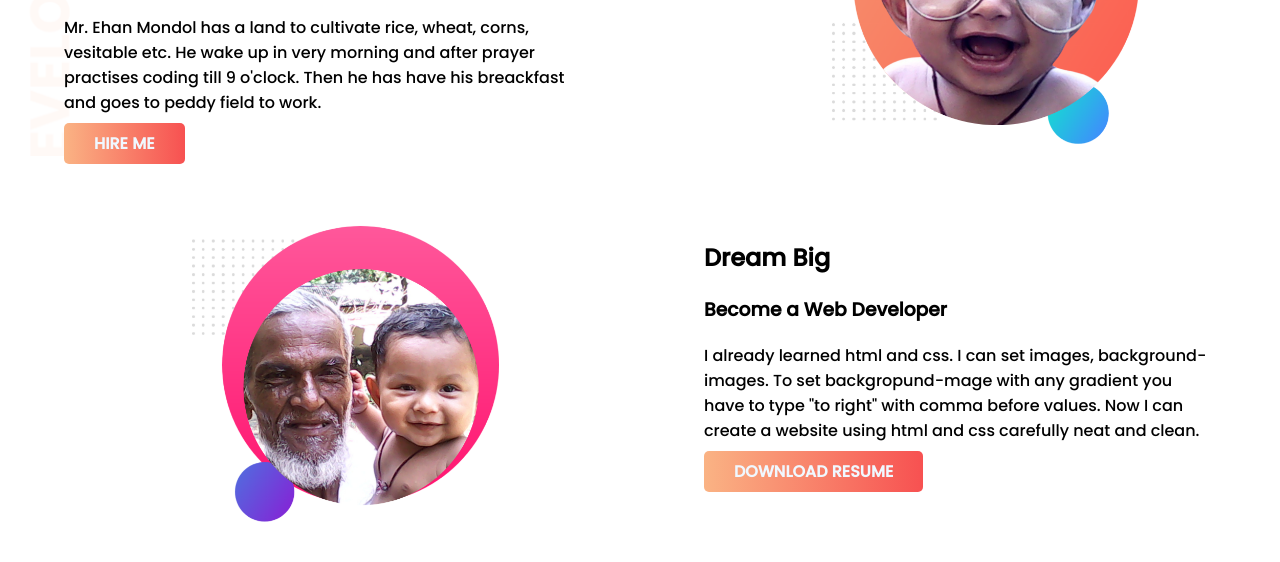
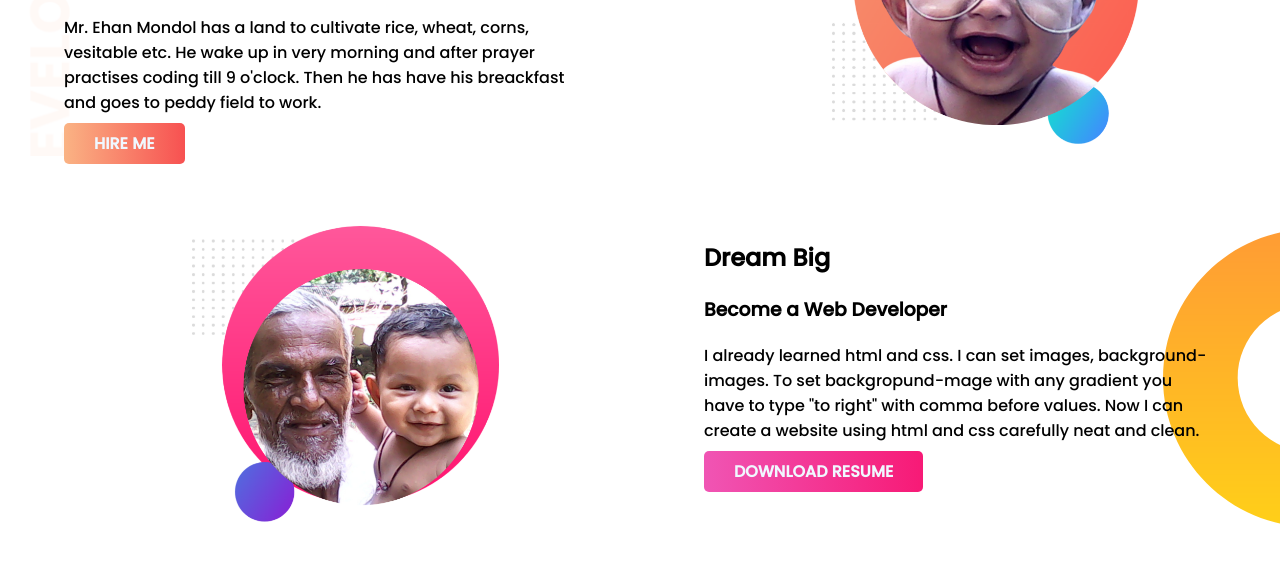
Before and after one commit to mamun03/developer-portfolio, a plain HTML site: page index.html in a window 1280 px wide. Shown: the part 162-724 px from the top of the page. Drawn offline with Linux system fonts and the light colour scheme.

Commit message:
dream-big-2

```diff
--- a/style.css
+++ b/style.css
@@ -32,7 +32,7 @@ section{
 }
 .resume-button{
     text-decoration: none;
-    background-image: linear-gradient(to right, rgb(250, 179, 132), rgb(247, 81, 81));
+    background-image: linear-gradient(to right, rgb(240, 85, 180), rgb(247, 26, 118));
     font-weight: 700;
     color: aliceblue;
     padding: 9px 30px;
@@ -44,3 +44,8 @@ section{
 .dream-big{
     margin-bottom: 5%
 }
+.dream-big{
+    background-image: url(images/dream-bg.png);
+    background-repeat: no-repeat;
+    background-position: right;
+}
```
